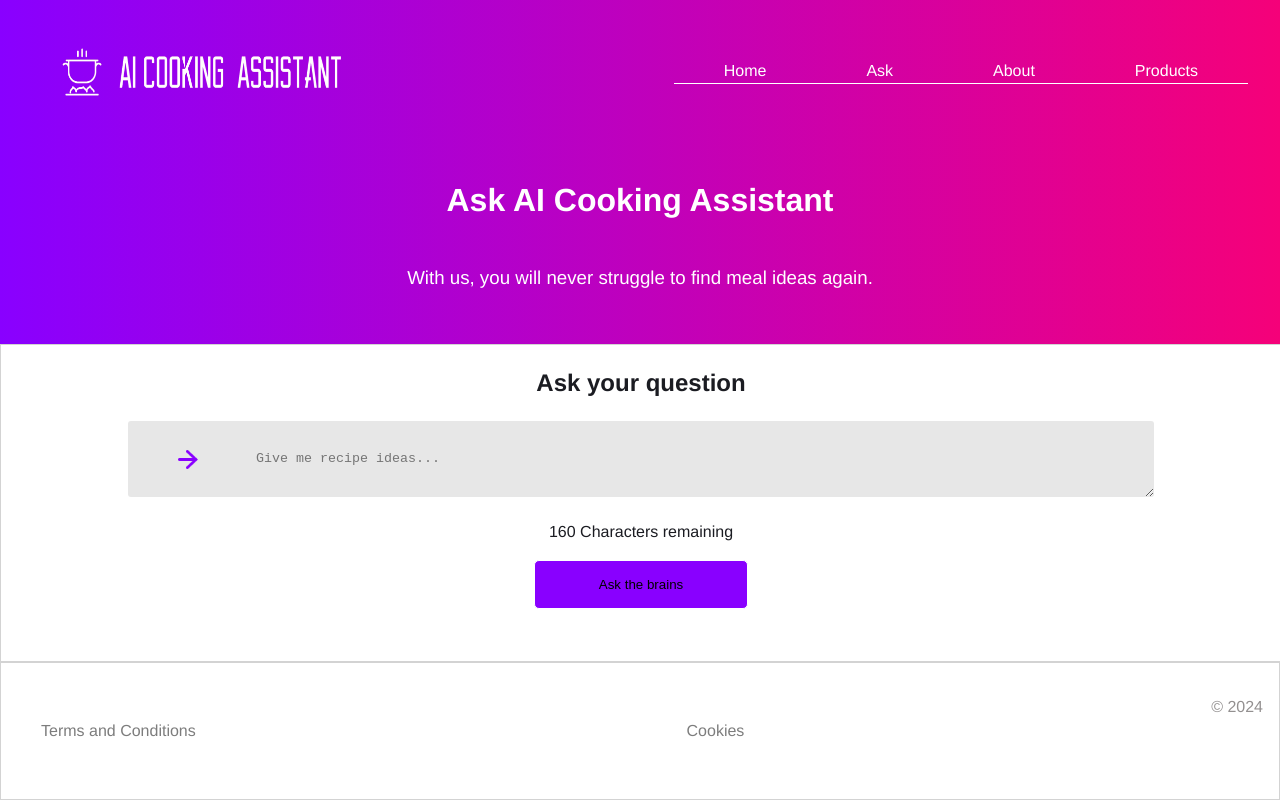
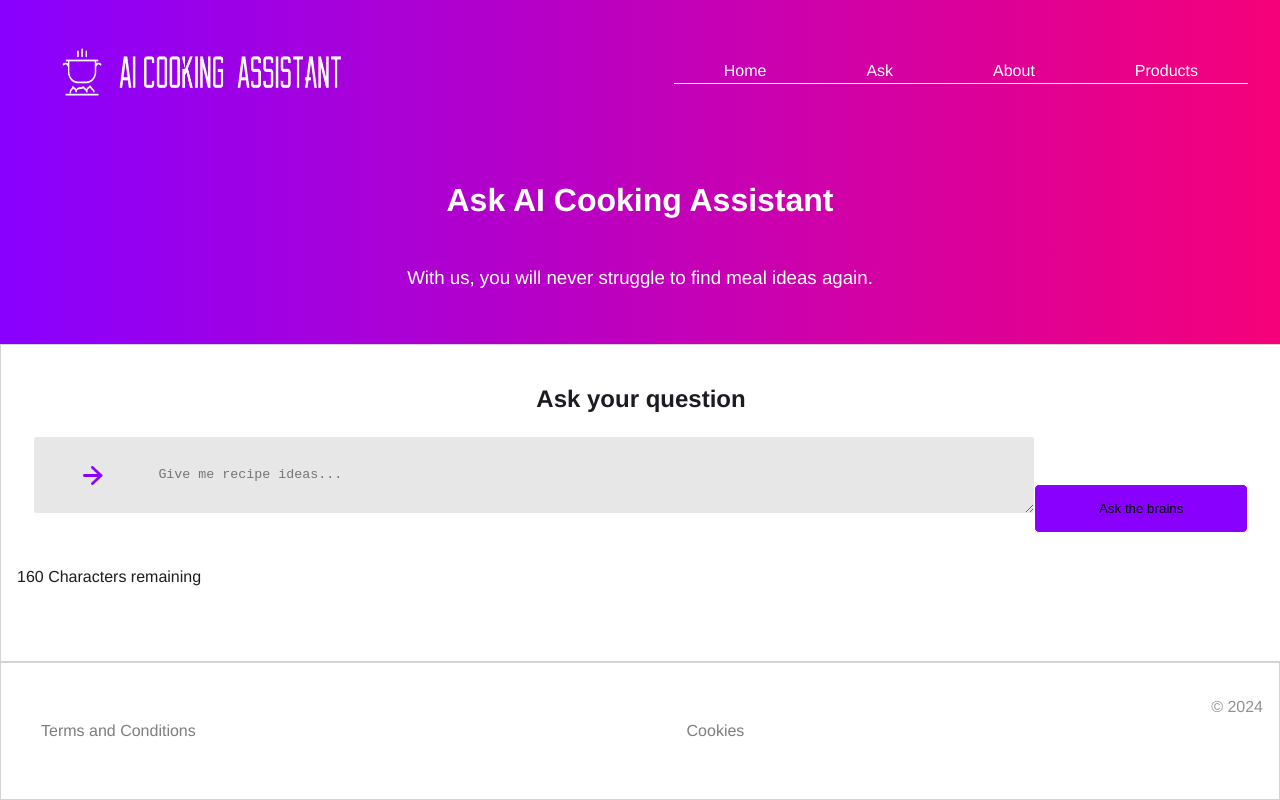
Before and after one commit to technative-academy/Team-Wolf, a React (Vite) app: page /ask in a window 1280 px wide. Built offline with nearby package versions, Linux system fonts and the light colour scheme.

Commit message:
Add custom border and move ordering of some elements

```diff
--- a/src/components/Ask/Ask.jsx
+++ b/src/components/Ask/Ask.jsx
@@ -54,20 +54,27 @@ function Ask() {
           setInput={setInput}
           placeholder="Give me recipe ideas..."
         />
-        <p className={charNum < 0 ? styles.red : ""}>
+        <ButtonPurple
+          className={styles.askButton}
+          isDisabled={isDisabled}
+          text={"Ask the brains"}
+          type={"submit"}
+        />
+        {show && (
+          <ButtonWhite text="Ask a new question" onClick={newQuestion} />
+        )}
+        <p className={`${charNum < 0 ? styles.red : ""} ${styles.charNum}`}>
           {charNum === 1 || charNum === -1
             ? `${charNum} Character remaining`
             : `${charNum} Characters remaining`}
         </p>
-        <ButtonPurple
-          isDisabled={isDisabled}
-          text={"Ask the brains"}
-          type={"submit"}
-        />
       </form>
-      {show && <ButtonWhite text="Ask a new question" onClick={newQuestion} />}
       {isLoading && <img src="/images/icons8-loading-circle.gif" />}
-      {show && <div>{info}</div>}
+      {show && (
+        <div className={styles.customBorder}>
+          <h2 style={{ textAlign: "left" }}>Results</h2> {info}
+        </div>
+      )}
     </div>
   );
 }
--- a/src/components/Ask/Ask.module.css
+++ b/src/components/Ask/Ask.module.css
@@ -3,8 +3,19 @@
   background: var(--white);
   width: 100%;
   text-align: center;
+  padding: 1rem
 }
 
 .red {
   color: red;
 }
+
+.charNum {
+  text-align: left;
+}
+
+.customBorder {
+  padding: 2px;
+  background-image: url("/images/customBorder.svg");
+  background-repeat: repeat-x;
+}
--- a/src/components/Info/Info.jsx
+++ b/src/components/Info/Info.jsx
@@ -2,9 +2,9 @@ import styles from "./Info.module.css";
 
 export default function Info({ title, description }) {
   return (
-    <div>
-      <h4>{title}</h4>
-      <p>{description}</p>
+    <div className={styles.card}>
+      <h3 className={styles.title}>{title}</h3>
+      <p className={styles.description}>{description}</p>
     </div>
   );
 }
--- a/src/components/Info/Info.module.css
+++ b/src/components/Info/Info.module.css
@@ -0,0 +1,16 @@
+.card {
+    text-align: left;
+    border: solid 1px var(--midGrey);
+    padding: 0.5rem 1rem;
+    border-radius: 5px;
+    margin-bottom: 1rem;
+}
+
+.title {
+    margin-bottom: 0;
+    margin-top: 0.5rem;
+}
+
+.description {
+    margin-top: 0;
+}
--- a/src/components/Reusable/ButtonPurple/ButtonPurple.module.css
+++ b/src/components/Reusable/ButtonPurple/ButtonPurple.module.css
@@ -3,6 +3,7 @@
   background-color: var(--purple);
   border: solid 1px white;
   border-radius: 5px;
+  margin-bottom: 1rem;
 }
 
 .buttonPurple:hover {
```
Also changed, not shown: public/images/customBorder.svg (added).
